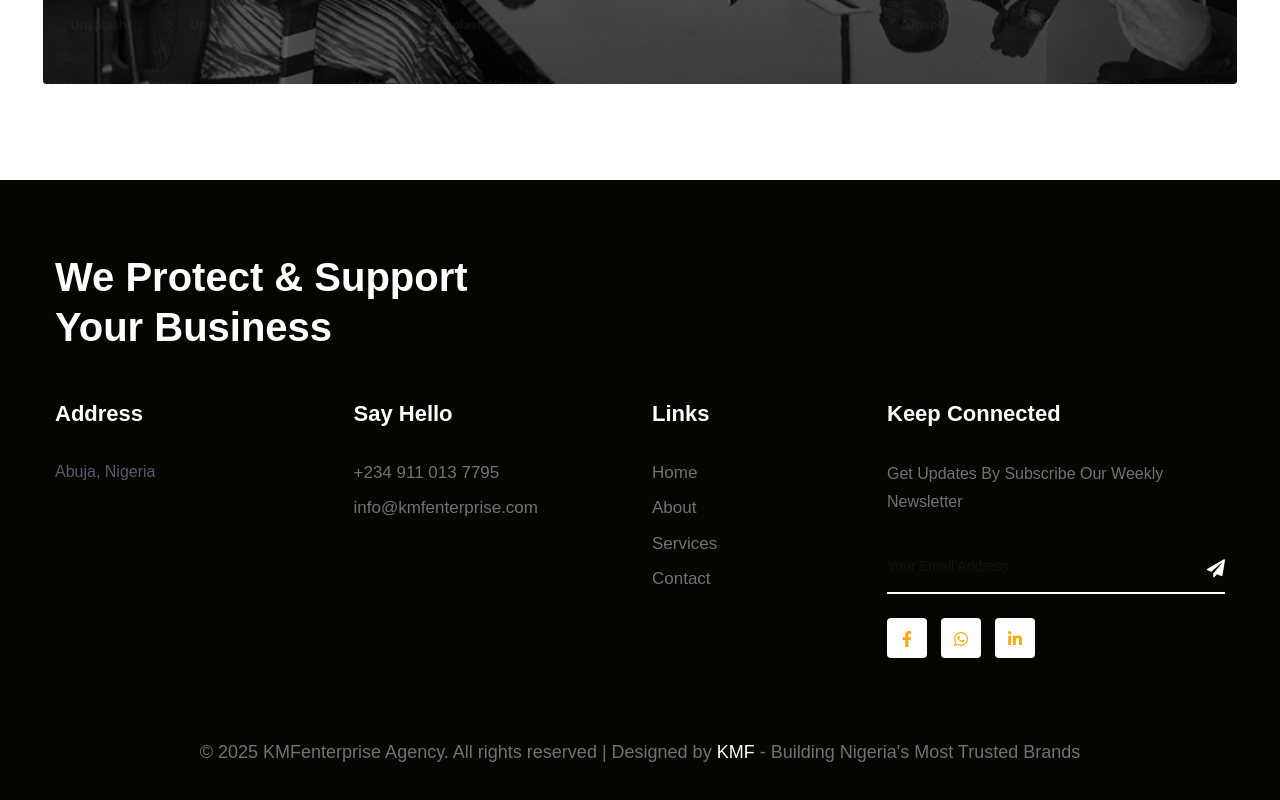
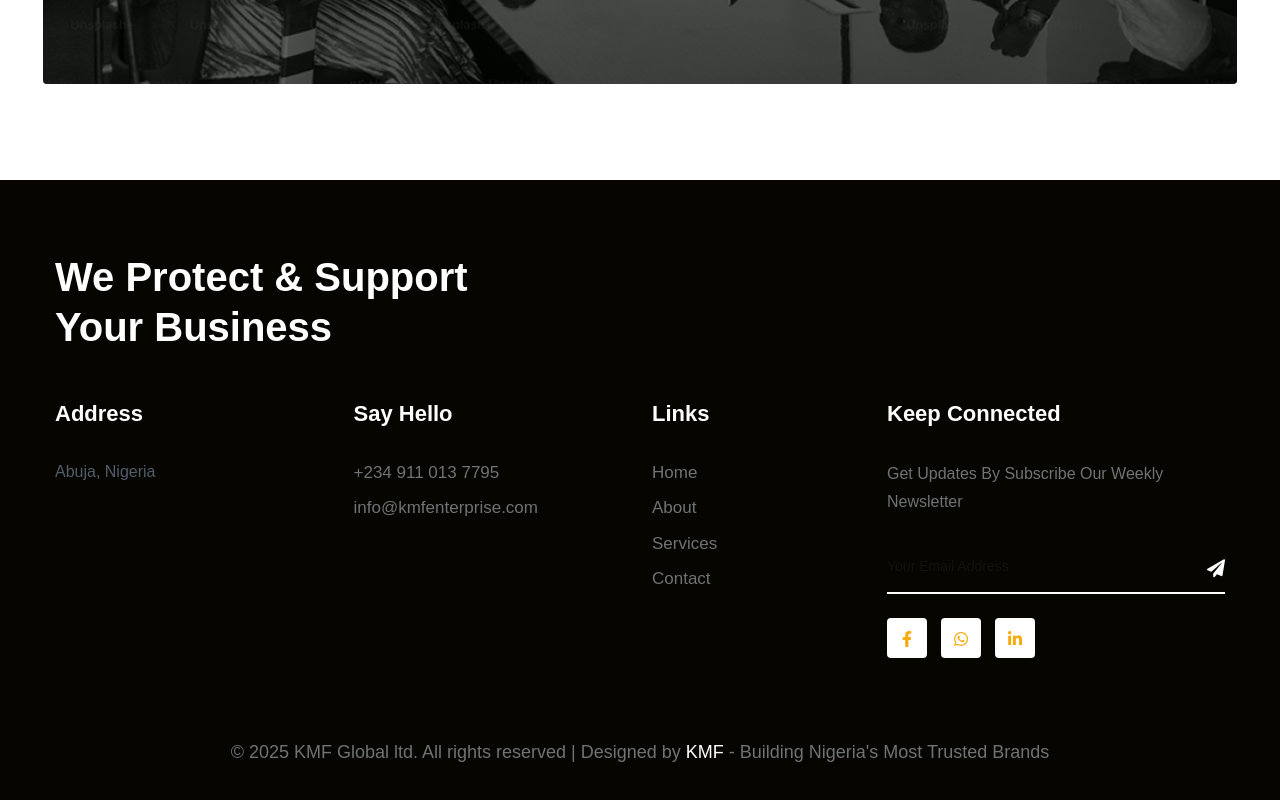
Before and after one commit to KMF21/KMFenterpriseMain, a Next.js app: page / in a window 1280 px wide. Shown: the part 3713-4513 px from the top of the page. Built offline with nearby package versions, Linux system fonts and the light colour scheme.

Commit message:
Update footer copyright to KMF Global ltd

```diff
--- a/components/FooterSection.tsx
+++ b/components/FooterSection.tsx
@@ -139,7 +139,7 @@ function FooterSection() {
             </div>
             <div className="bottom-copies text-center">
               <p className="copy-footer-29">
-                © {new Date().getFullYear()} KMFenterprise Agency. All rights
+                © {new Date().getFullYear()} KMF Global ltd. All rights
                 reserved | Designed by <Link href="#">KMF</Link> - Building
                 Nigeria&apos;s Most Trusted Brands
               </p>
```
